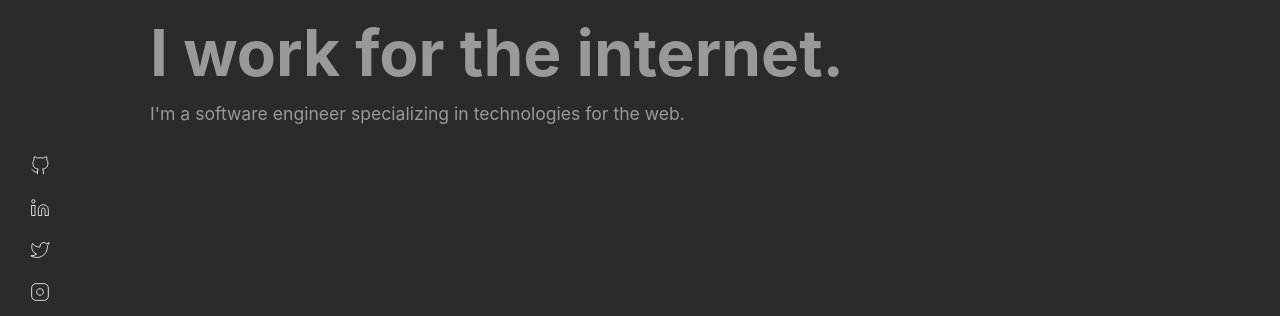
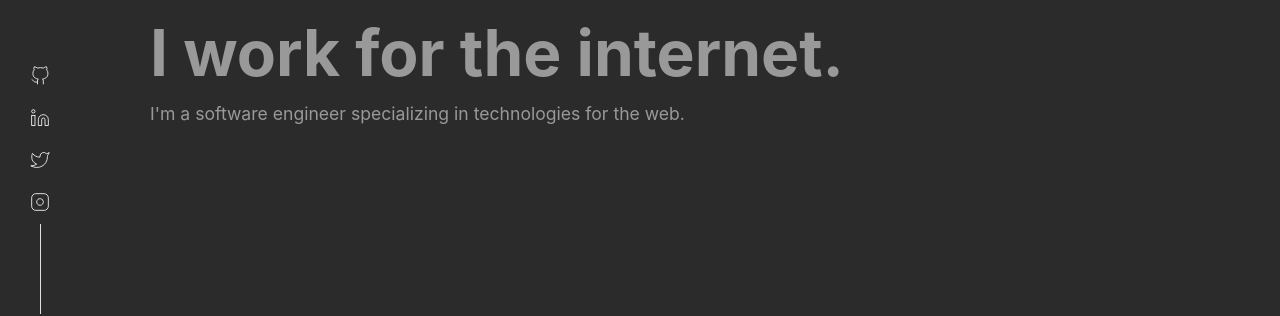
Before and after one commit to christianjbolus/portfolio_v2, a Svelte app: page / in a window 1280 px wide. Shown: the part 486-802 px from the top of the page. Built offline with nearby package versions, Linux system fonts and the light colour scheme.

Commit message:
Refactory Social component to programatically render social media icons

```diff
--- a/src/components/Social.svelte
+++ b/src/components/Social.svelte
@@ -1,29 +1,31 @@
 <script>
-  import { GitHub, LinkedIn, Twitter, Instagram } from './icons/index'
-  const icons = [GitHub, LinkedIn, Twitter, Instagram]
+  import { Icon } from './icons/index'
+  import {socialMedia} from '../data'
 </script>
 
 <div class="social">
-  <a href="https://github.com/christianjbolus">
-    <GitHub />
-  </a>
-  <a>
-    <LinkedIn />
-  </a>
-  <a>
-    <Twitter />
-  </a>
-  <a>
-    <Instagram />
-  </a>
+  {#each socialMedia as {name, url}}
+    <a href={url}>
+      <Icon name={name} />
+    </a>
+  {/each}
 </div>
 
 <style lang="scss">
   .social {
     display: flex;
     flex-direction: column;
+    align-items: center;
     position: fixed;
     bottom: 0;
     left: 20px;
+
+    &:after {
+      content: '';
+      display: block;
+      width: 1px;
+      height: 90px;
+      background-color: var(--light-grey);
+    }
   }
 </style>
--- a/src/components/icons/index.js
+++ b/src/components/icons/index.js
@@ -1,10 +1,12 @@
 import GitHub from './Github.svelte'
+import Icon from './Icon.svelte'
 import LinkedIn from './LinkedIn.svelte'
 import Twitter from './Twitter.svelte'
 import Instagram from './Instagram.svelte'
 
 export {
   GitHub,
+  Icon,
   LinkedIn,
   Twitter,
   Instagram
```
